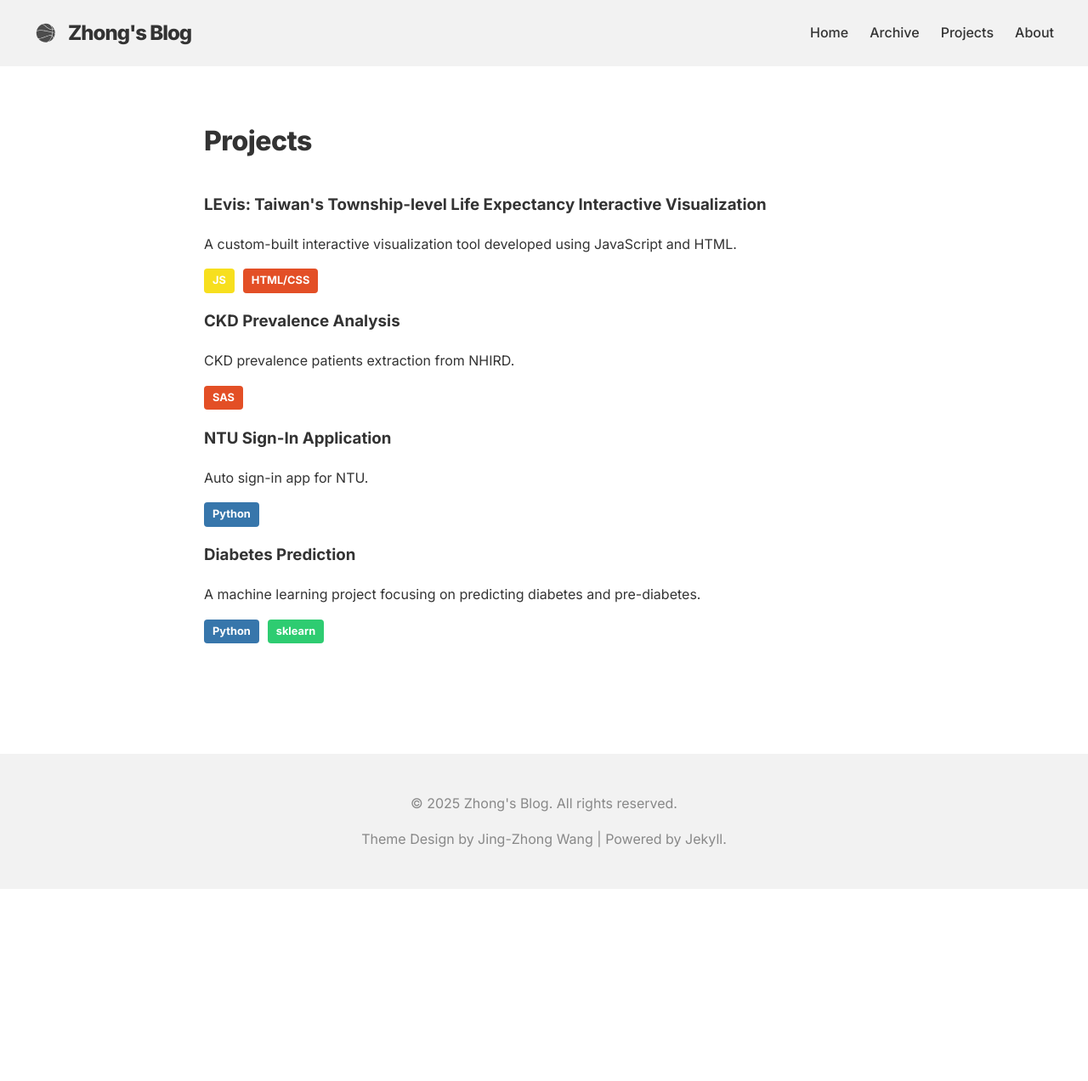
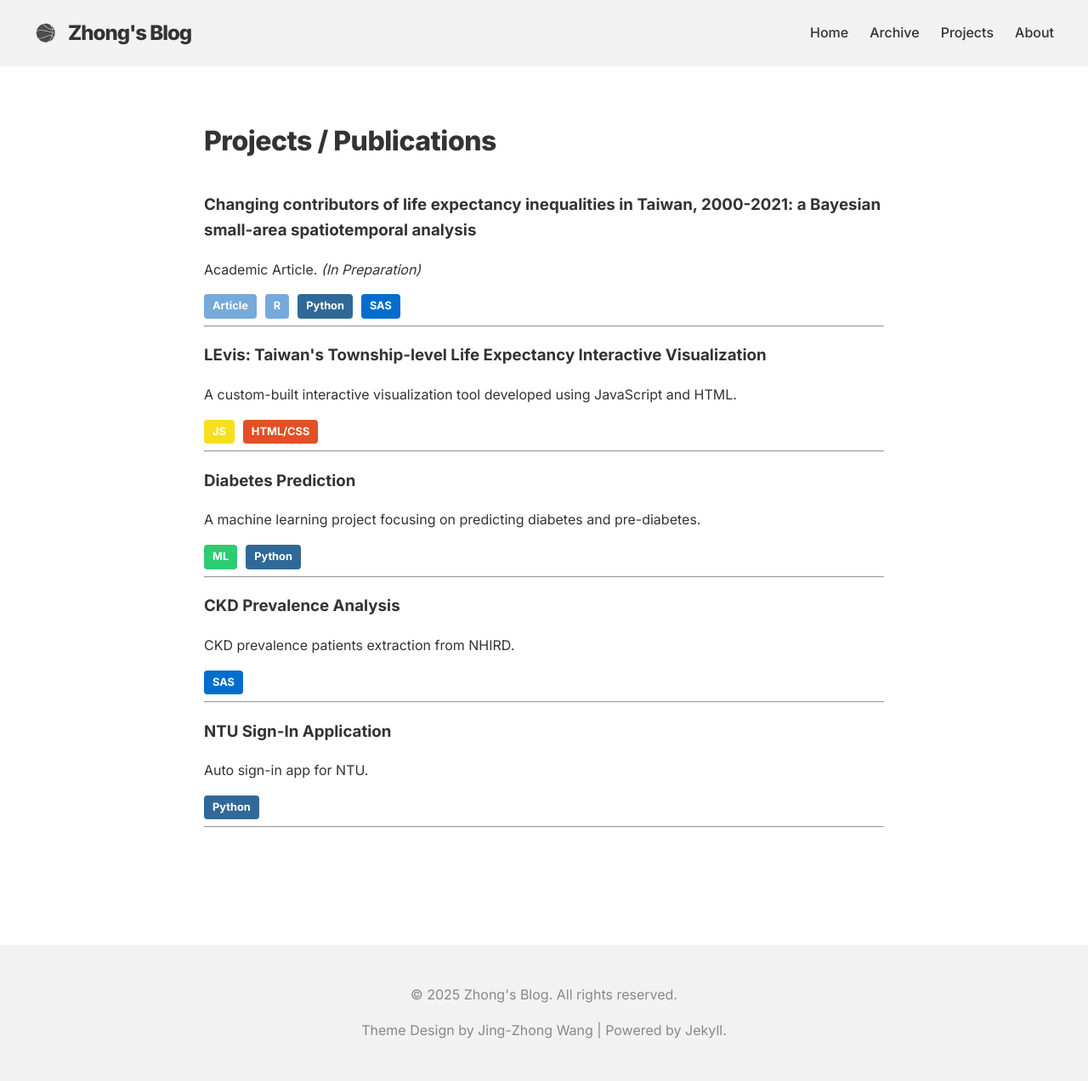
Before and after one commit to jingzhong1011/jingzhong1011.github.io, a Jekyll site: the page built from projects/index.html, in a window 1280 px wide. Shown: the whole page at 85% size. Built offline with Jekyll 4.4.1, drawn with Linux system fonts in a browser that asks for light colours; before the commit the page ends 1046 px from its top, so only the background shows below that.

Commit message:
changes added

```diff
--- a/assets/css/style.scss
+++ b/assets/css/style.scss
@@ -27,14 +27,14 @@ body {
 a { color: var(--text-primary); text-decoration: none; transition: 0.3s ease; }
 a:hover { color: var(--accent); }
 
-/* 🎯 2. 全站內容對齊容器 (用於對齊 About, Projects, Archive, Posts) */
+/* 2. 全站內容對齊容器 (用於對齊 About, Projects, Archive, Posts) */
 .content-container {
   max-width: 800px;
   margin: 0 auto;
   padding: 40px 20px 80px 20px;
 }
 
-/* 🎯 統一所有分頁的標題大小 (About Me, Archive, Projects 等) */
+/* 統一所有分頁的標題大小 (About Me, Archive, Projects 等) */
 .content-container h1 {
   font-size: 2rem;
   font-weight: 800;
@@ -53,7 +53,7 @@ a:hover { color: var(--accent); }
   align-items: center;
   letter-spacing: -1.0px;
   span {
-    font-weight: 400; /* 可以讓後面的字稍細 */
+    font-weight: 400; /* 讓後面的字稍細 */
     margin-left: 2px;
   }
 }
@@ -75,21 +75,21 @@ a:hover { color: var(--accent); }
 
 @keyframes fadeIn { from { opacity: 0; transform: translateY(15px); } to { opacity: 1; transform: translateY(0); } }
 
-/* 🎯 5. 文章內文優化 (行距與分隔線) */
+/* 5. 文章內文優化 (行距與分隔線) */
 .post-content {
-    line-height: 2.0; /* 🎯 你的要求：加大行距 */
+    line-height: 2.0; /* 加大行距 */
     font-size: 1.1rem;
     color: #333;
 }
 .post-content hr {
     border: none;
-    border-top: 1px solid var(--text-thirdary); /* 🎯 你的要求：淡灰色線 */
+    border-top: 1px solid var(--text-thirdary); /* 淡灰色線 */
     margin: 50px 0;
 }
 .post-content img { max-width: 100%; height: auto; border-radius: 8px; margin: 20px 0; }
 .post-content h2, .post-content h3 { margin-top: 2em; margin-bottom: 1em; }
 
-/* 🎯 6. TABLE OF CONTENTS (側邊固定導航) */
+/* 6. TABLE OF CONTENTS (側邊固定導航) */
 .post-toc-sidebar {
     position: fixed;
     left: calc(50% + 440px); /* 位於 800px 容器邊緣右側 */
@@ -108,7 +108,7 @@ a:hover { color: var(--accent); }
 /* --- 7. ARCHIVE 標籤篩選器樣式 (移除底線) --- */
 .tag-filter-container {
     padding-bottom: 20px;
-    border-bottom: none; /* 🎯 移除下方的直線 */
+    border-bottom: none;
     margin-bottom: 30px;
 }
 
@@ -116,7 +116,7 @@ a:hover { color: var(--accent); }
     cursor: pointer;
     user-select: none;
     padding: 8px 18px !important;
-    font-size: 0.95rem !important; /* 🎯 較大的字體 */
+    font-size: 0.95rem !important; /* 較大字體 */
     border-radius: 30px !important;
     transition: all 0.3s ease;
     opacity: 0.8;
@@ -127,7 +127,7 @@ a:hover { color: var(--accent); }
     transform: translateY(-2px);
 }
 
-/* 🎯 8. 標籤顏色定義 (新增學習與雜記) --- */
+/* 8. 標籤顏色定義 (新增學習與雜記) --- */
 .post-category {
     padding: 4px 10px;
     border-radius: 4px;
@@ -139,19 +139,22 @@ a:hover { color: var(--accent); }
     display: inline-block;
 }
 
-/* Show All (Overall) 使用深灰色 */
+/* Show All (Overall) */
 .post-category[data-tag="all"] { background-color: #333333; opacity: 1; }
 
-/* 🎯 針對你的標籤自定義顏色 */
-.post-category[data-tag="學習"] { background-color: #3498db; } /* 藍色 */
-.post-category[data-tag="雜記"] { background-color: #95a5a6; } /* 質感灰 */
+/* Tag color */
+.post-category[data-tag="學習"] { background-color: #8ee8cc; }
+.post-category[data-tag="雜記"] { background-color: #ff8dac; }
 
-.post-category[data-tag="Python"] { background-color: #3776AB; }
 .post-category[data-tag="Tech"] { background-color: #2ecc71; }
+
+.post-category[data-tag="R"] { background-color: #75AADB; }
+.post-category[data-tag="Python"] { background-color: #306998; }
+.post-category[data-tag="SAS"] { background-color: #006dcf; }
 .post-category[data-tag="JS"] { background-color: #F7DF1E; }
 .post-category[data-tag="HTML"] { background-color: #E34F26; }
 
-/* 🎯 9. About Me 特殊樣式 & CV Button */
+/* 9. About Me 特殊樣式 & CV Button */
 /* --- About 頁面專屬美化 --- */
 
 .cv-section-enhanced {
--- a/projects/index.html
+++ b/projects/index.html
@@ -5,10 +5,23 @@ permalink: /projects/
 ---
 
 <div class="content-container">
-  <h1>Projects</h1>
+  <h1>Projects / Publications</h1>
 
   <div class="projects-grid">
     <!-- To add porjects here -->
+     <div class="post-item-minimal">
+      <a href="" style="text-decoration: none;">
+        <h3 class="post-list-title">Changing contributors of life expectancy inequalities in Taiwan, 2000-2021: a Bayesian small-area spatiotemporal analysis</h3>
+      </a>
+      <p class="post-list-excerpt">Academic Article. <i>(In Preparation)</i></p>
+      <div class="post-list-meta" style="display: flex; gap: 10px;">
+        <span class="post-category" data-tag="R">Article</span>
+        <span class="post-category" data-tag="R">R</span>
+        <span class="post-category" data-tag="Python">Python</span>
+        <span class="post-category" data-tag="SAS">SAS</span>
+      </div>
+    </div>
+    <hr>
     <div class="post-item-minimal">
       <a href="/LEvis" style="text-decoration: none;">
         <h3 class="post-list-title">LEvis: Taiwan's Township-level Life Expectancy Interactive Visualization</h3>
@@ -19,17 +32,28 @@ permalink: /projects/
         <span class="post-category" data-tag="HTML">HTML/CSS</span>
       </div>
     </div>
-
+    <hr>
     <div class="post-item-minimal">
-      <a href="" style="text-decoration: none;">
+      <a href="https://github.com/jingzhong1011/diabetesPrediction" style="text-decoration: none;">
+        <h3 class="post-list-title">Diabetes Prediction</h3>
+      </a>
+      <p class="post-list-excerpt">A machine learning project focusing on predicting diabetes and pre-diabetes.</p>
+      <div class="post-list-meta" style="display: flex; gap: 10px;">
+        <span class="post-category" data-tag="Tech">ML</span>
+        <span class="post-category" data-tag="Python">Python</span>
+      </div>
+    </div>
+    <hr>
+    <div class="post-item-minimal">
+      <a href="https://github.com/jingzhong1011/ckdAnalysis" style="text-decoration: none;">
         <h3 class="post-list-title">CKD Prevalence Analysis</h3>
       </a>
       <p class="post-list-excerpt">CKD prevalence patients extraction from NHIRD.</p>
       <div class="post-list-meta" style="display: flex; gap: 10px;">
-        <span class="post-category" data-tag="HTML">SAS</span>
+        <span class="post-category" data-tag="SAS">SAS</span>
       </div>
     </div>
-
+    <hr>
     <div class="post-item-minimal">
       <a href="https://github.com/jingzhong1011/signInApp" style="text-decoration: none;">
         <h3 class="post-list-title">NTU Sign-In Application</h3>
@@ -39,17 +63,6 @@ permalink: /projects/
         <span class="post-category" data-tag="Python">Python</span>
       </div>
     </div>
-
-    <div class="post-item-minimal">
-      <a href="https://github.com/jingzhong1011/diabetesPrediction" style="text-decoration: none;">
-        <h3 class="post-list-title">Diabetes Prediction</h3>
-      </a>
-      <p class="post-list-excerpt">A machine learning project focusing on predicting diabetes and pre-diabetes.</p>
-      <div class="post-list-meta" style="display: flex; gap: 10px;">
-        <span class="post-category" data-tag="Python">Python</span>
-        <span class="post-category" data-tag="Tech">sklearn</span>
-      </div>
-    </div>
-
+    <hr>
   </div>
 </div>
```
Also changed, not shown: 1 other file.
